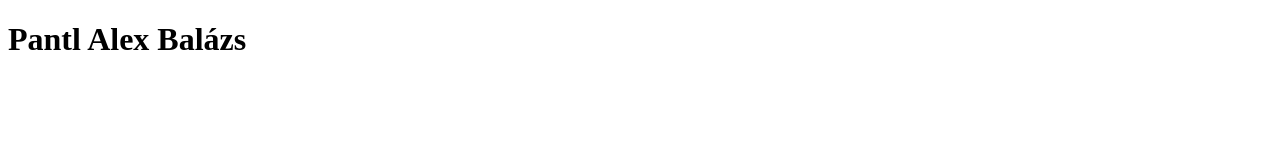
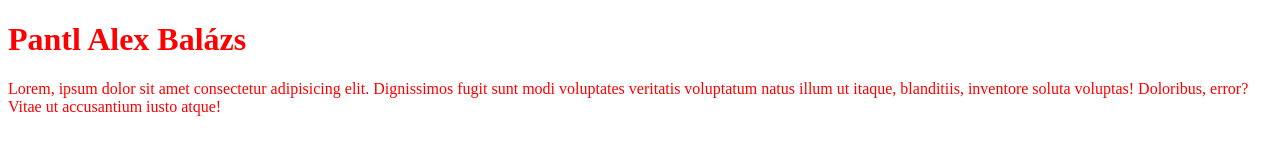
Before and after one commit to panel05/gitproba, a plain HTML site: page index.html in a window 1280 px wide. Drawn offline with Linux system fonts and the light colour scheme.

Commit message:
formázott

```diff
--- a/index.html
+++ b/index.html
@@ -4,8 +4,10 @@
     <meta charset="UTF-8">
     <meta name="viewport" content="width=device-width, initial-scale=1.0">
     <title>Document</title>
+    <link rel="stylesheet" href="stilus.css">
 </head>
 <body>
     <h1>Pantl Alex Balázs</h1>
+    <p>Lorem, ipsum dolor sit amet consectetur adipisicing elit. Dignissimos fugit sunt modi voluptates veritatis voluptatum natus illum ut itaque, blanditiis, inventore soluta voluptas! Doloribus, error? Vitae ut accusantium iusto atque!</p>
 </body>
 </html>
--- /dev/null
+++ b/stilus.css
@@ -0,0 +1,3 @@
+body {
+    color:red;
+}
```
